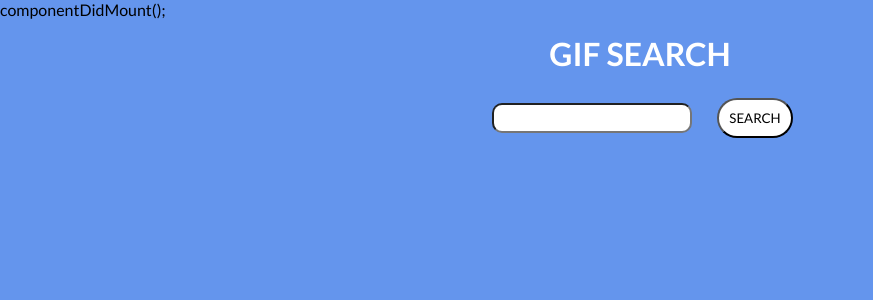
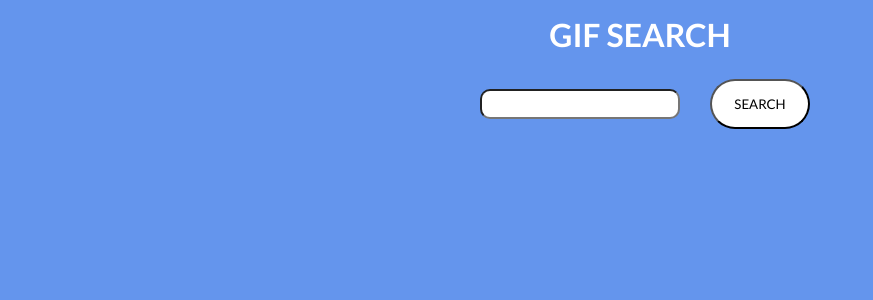
Before and after one commit to huda-ayaz/giphy-api, a React (Create React App) app: page / in a window 1280 px wide. Shown: the top 300 px of the page, without its empty margins (0-873 px from the left). Built offline with nearby package versions, Linux system fonts and the light colour scheme.

Commit message:
Further setup changes

```diff
--- a/src/App.css
+++ b/src/App.css
@@ -52,3 +52,24 @@ h1 {
   padding: 15px;
   color: white;
 }
+
+button {
+  color: black;
+  background-color: white;
+  text-align: center;
+  padding: 5px;
+  width: 100px;
+  margin-left: 20px;
+  border-radius: 28px;
+}
+
+button:hover {
+  background-color: navy;
+  color: white;
+}
+
+.search-bar {
+  display: flex;
+  justify-content: center;
+  padding: 10px;
+}
--- a/src/App.js
+++ b/src/App.js
@@ -1,13 +1,38 @@
-import React from "react";
+import React, {useState} from "react";
+import axios from "axios";
 import './App.css';
 import SearchField from "./components/SearchField/SearchField";
 
 function App() {
+  const [gifs, setGifs] = useState([]);
+
+  const componentDidMount = () => {
+    fetchTrendingGif();
+  }
+
+  async function fetchTrendingGif() {
+    try { const gifs = await axios.get(`http://api.giphy.com/v1/gifs/trending?api_key=wL6ffueM0m4qFxcrWZXB115QX2jOOrD2`);
+    setGifs(gifs.data.gifs);
+    } catch(error) {
+        console.error(error);
+    };
+  }
+
+  async function fetchSearchGif() {
+    try { const distance = await axios.get(`http://api.giphy.com/v1/gifs/search?q=${SearchField.term}&api_key=wL6ffueM0m4qFxcrWZXB115QX2jOOrD2`);
+    setGifs(gifs.data.gifs);
+    } catch(error) {
+        console.error(error);
+    };
+  }
+
   return (
     <div>
-      componentDidMount();
       <h1>GIF SEARCH</h1>
-      <SearchField/>
+      <div class="search-bar">
+        <SearchField/>
+        <button onClick={fetchSearchGif}>SEARCH</button>
+      </div>
     </div>
   );
 }
--- a/src/components/SearchField/SearchField.css
+++ b/src/components/SearchField/SearchField.css
@@ -1,26 +1,6 @@
-button {
-    color: black;
-    background-color: white;
-    text-align: center;
-    padding: 10px;
-    margin-left: 20px;
-    border-radius: 20px;
-}
-
-button:hover {
-    background-color: navy;
-    color: white;
-}
-
 input {
     background-color: white;
     width: 200px;
+    height: 30px;
     border-radius: 10px;
-    margin: 5px;
 }
-
-.search-bar {
-    display: flex;
-    justify-content: center;
-    padding: 10px;
-}
--- a/src/components/SearchField/SearchField.jsx
+++ b/src/components/SearchField/SearchField.jsx
@@ -13,7 +13,6 @@ const SearchField = () => {
     return (
         <div class="search-bar">
             <input value={term} onChange={handleInput}/>
-            <button>SEARCH</button>
         </div>
     );
 }
```
